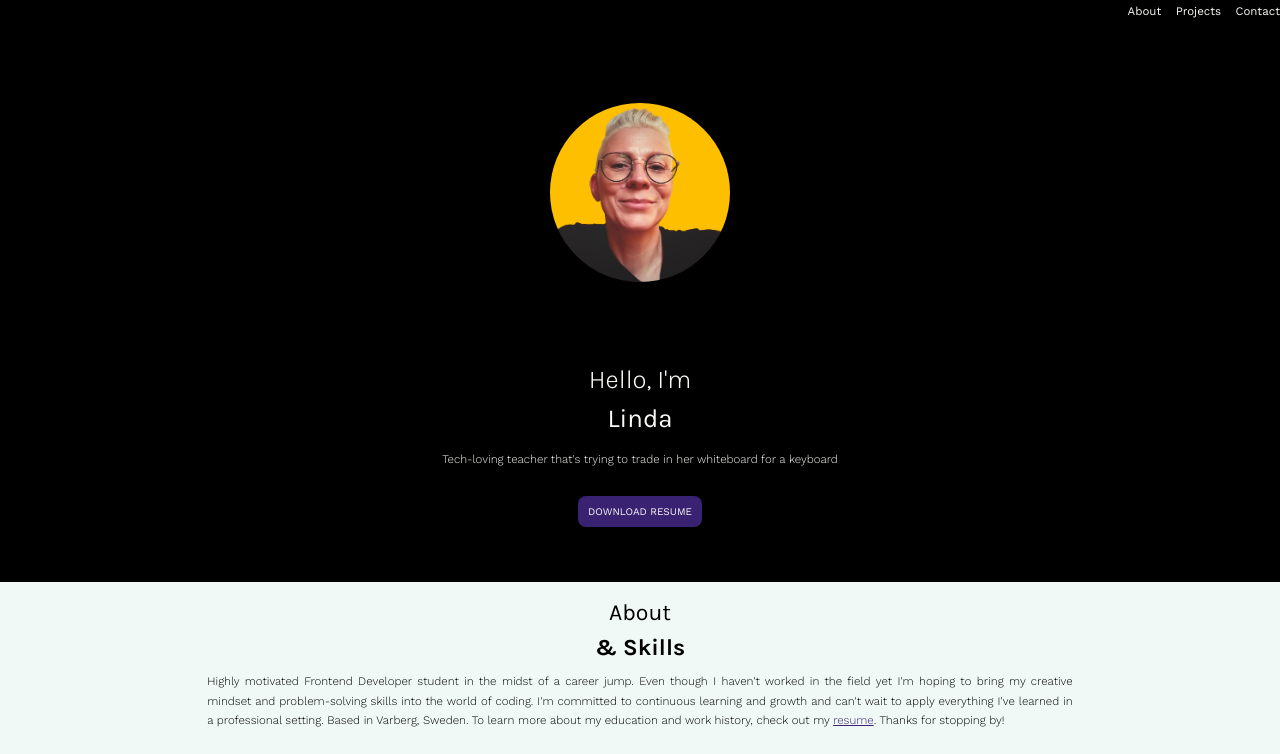
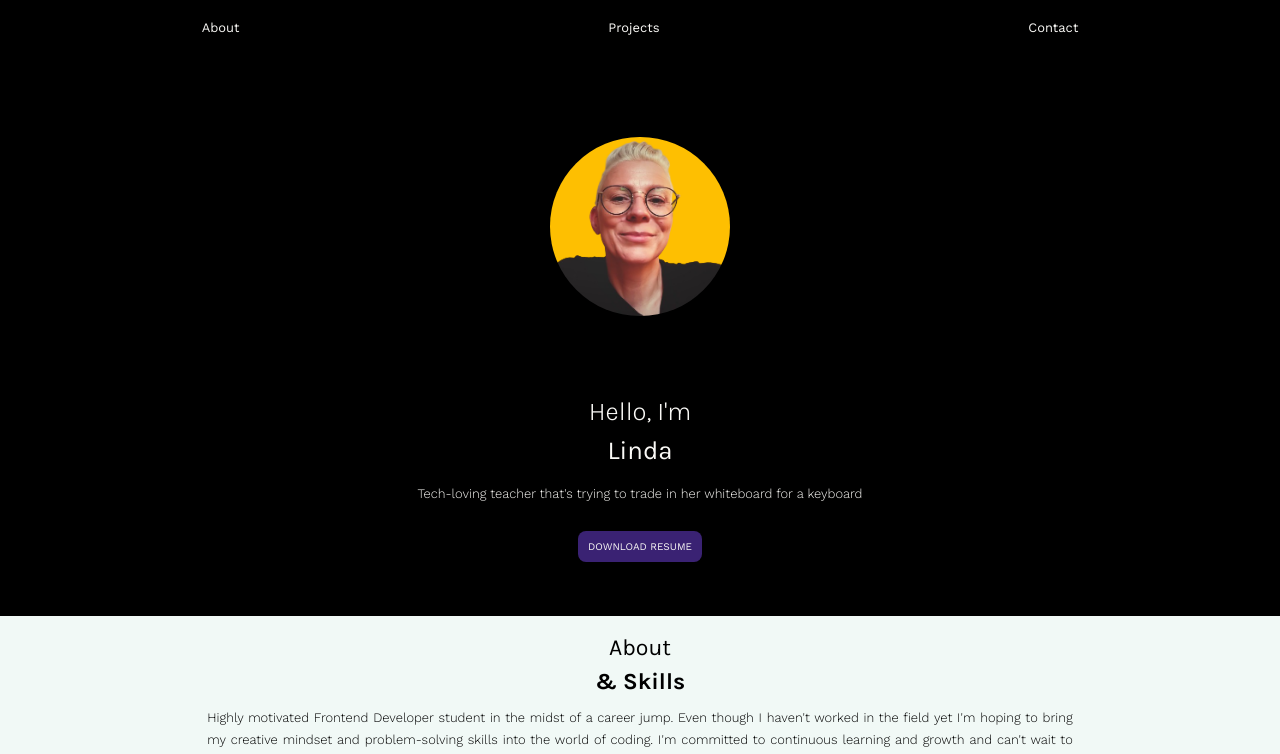
Before and after one commit to lindajensen/portfolio-v2, a React (Vite) app: page / in a window 1280 px wide. Shown: the top 754 px of the page. Built offline with nearby package versions, Linux system fonts and the light colour scheme.

Commit message:
update design navbar

```diff
--- a/src/index.css
+++ b/src/index.css
@@ -13,12 +13,12 @@
   --h1-fontsize-mobile: 1.8rem;
   --h2-fontsize-mobile: 1.6rem;
   --h3-fontsize-mobile: 1.3rem;
-  --p-fontsize-mobile: 0.8rem;
+  --p-fontsize-mobile: 0.9rem;
 
   --h1-fontsize-desktop: 2.25rem;
   --h2-fontsize-desktop: 1.75rem;
   --h3-fontsize-desktop: 1.5rem;
-  --p-fontsize-desktop: 0.9rem;
+  --p-fontsize-desktop: 1rem;
 }
 
 /* ==========  BASE STYLES  ========== */
@@ -114,11 +114,11 @@ span {
 .navbar {
   background-color: var(--background-dark);
   color: var(--light-font-color);
+  padding: 1.2rem 1.2rem;
 }
 .navbar__list {
   display: flex;
-  justify-content: flex-end;
-  gap: 1rem;
+  justify-content: space-around;
 }
 
 /* Hero Section */
```
